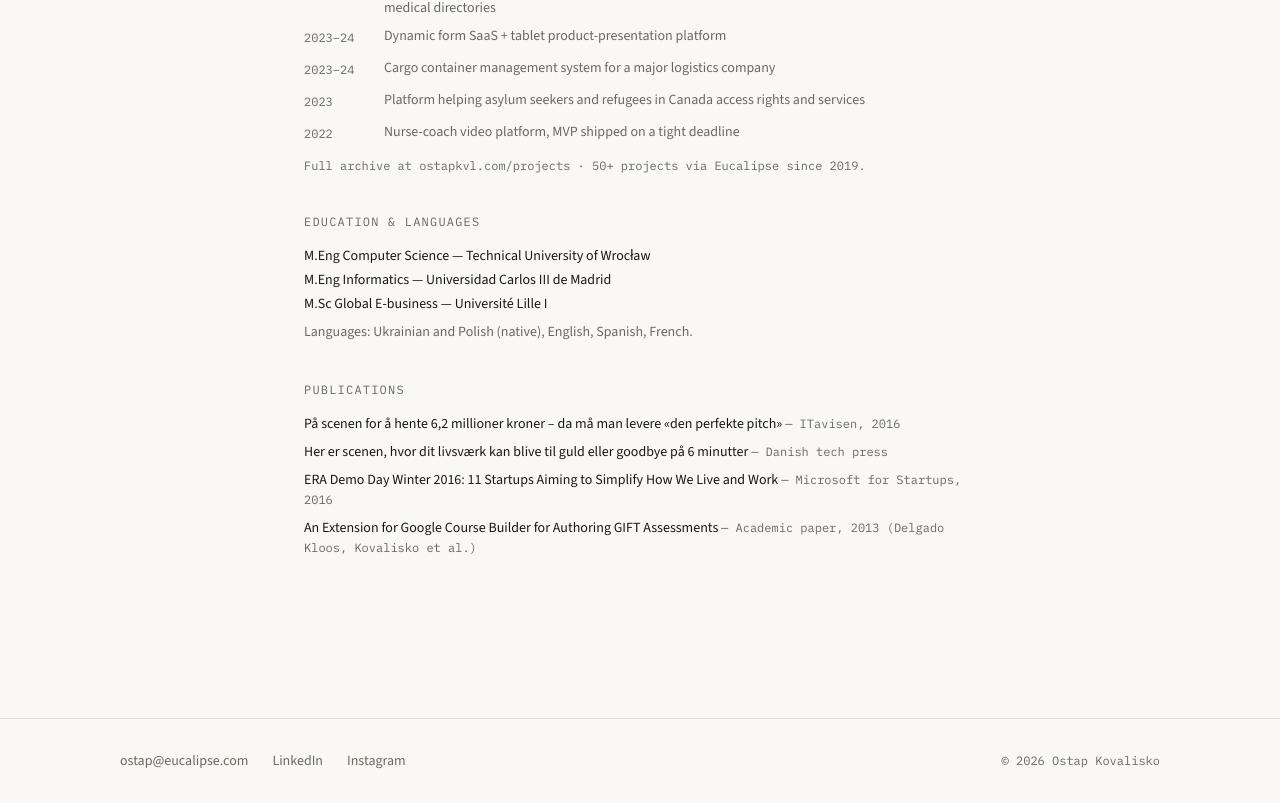
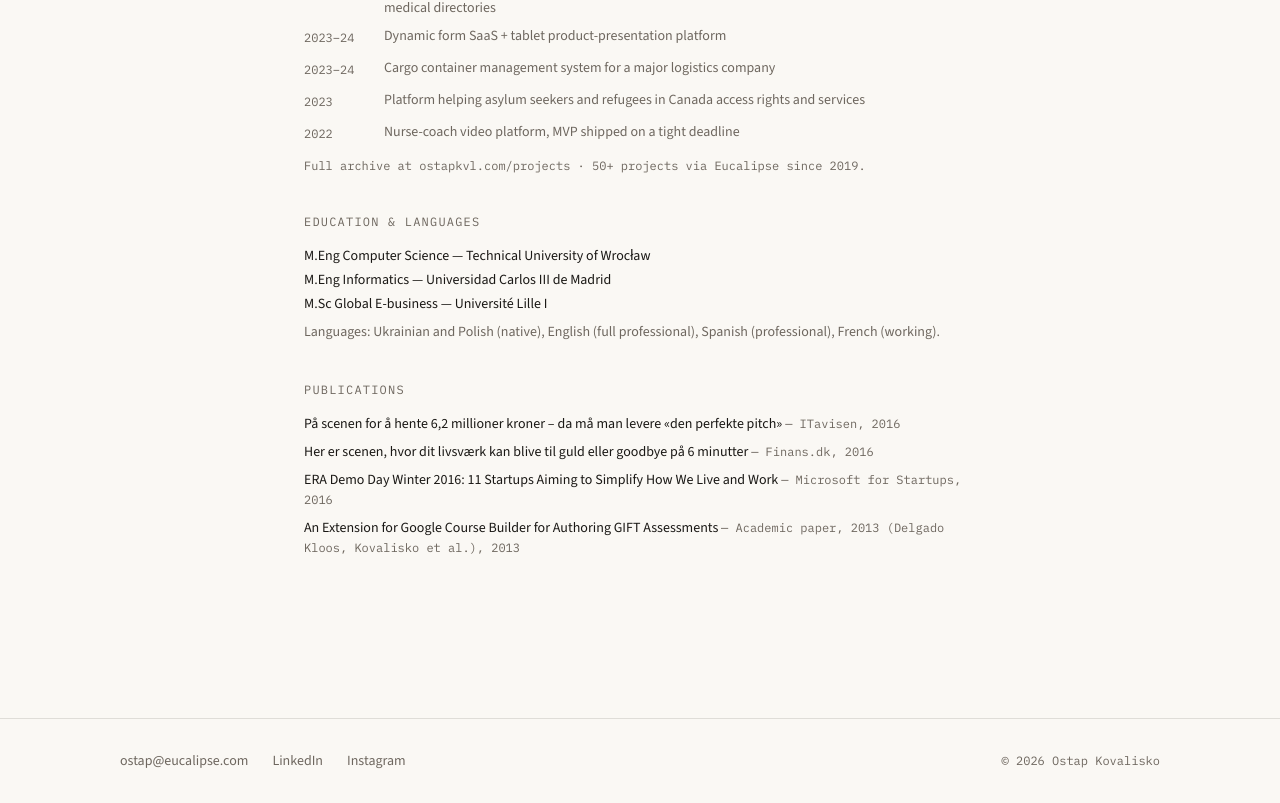
Before and after one commit to eucalipse/ostapkvl, a Next.js app: page /cv in a window 1280 px wide. Shown: the part 2253-3056 px from the top of the page. Built offline with nearby package versions, Linux system fonts and the light colour scheme.

Commit message:
Wire all four publication links, add language proficiency levels

```diff
--- a/data/cv.ts
+++ b/data/cv.ts
@@ -128,7 +128,7 @@ export const education = [
 ];
 
 export const languages =
-  "Ukrainian and Polish (native), English, Spanish, French";
+  "Ukrainian and Polish (native), English (full professional), Spanish (professional), French (working)";
 
 export type Publication = {
   title: string;
@@ -148,8 +148,9 @@ export const publications: Publication[] = [
   {
     title:
       "Her er scenen, hvor dit livsværk kan blive til guld eller goodbye på 6 minutter",
-    outlet: "Danish tech press",
-    href: "#", // TODO: real URL (original article not found online)
+    outlet: "Finans.dk",
+    year: "2016",
+    href: "https://finans.dk/tech/ECE8649068/her-er-scenen-hvor-dit-livsvaerk-kan-blive-til-guld-eller-goodbye-paa-6-minutter",
   },
   {
     title: "ERA Demo Day Winter 2016: 11 Startups Aiming to Simplify How We Live and Work",
@@ -160,6 +161,7 @@ export const publications: Publication[] = [
   {
     title: "An Extension for Google Course Builder for Authoring GIFT Assessments",
     outlet: "Academic paper, 2013 (Delgado Kloos, Kovalisko et al.)",
-    href: "#", // TODO: canonical URL (IEEE/eMadrid)
+    year: "2013",
+    href: "https://www.mendeley.com/catalogue/98c49ddc-f228-39d8-918b-006b8372b38c/",
   },
 ];
```
